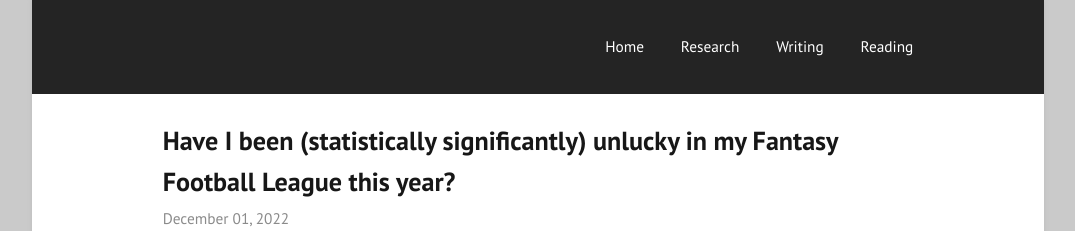
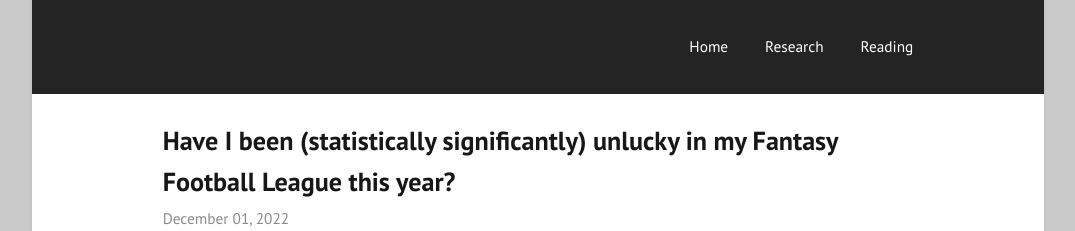
Before and after one commit to phillipcrout/phillipcrout.github.io, a Jekyll site: the page built from writing.md, in a window 1280 px wide and 900 px high. Shown: the top 231 px of the window, without its empty margins (102-1177 px from the left). Built offline with Jekyll 4.4.1, drawn with Linux system fonts in a browser that asks for light colours.

Commit message:
[maint] drop writing page as equations have bugs

```diff
--- a/_config.yml
+++ b/_config.yml
@@ -18,7 +18,7 @@ minimal: true # use a dark header
 navigation: # accepts {file, title, url, icon, sidebaricon}
   - { file: "index.md" }
   - { file: "research.md" }
-  - { file: "writing.md" }
+  #- { file: "writing.md" }
   - { file: "reading.md" }
 
 external: # shows a footer with social links - for available icons see fontawesome.com/icons
```
